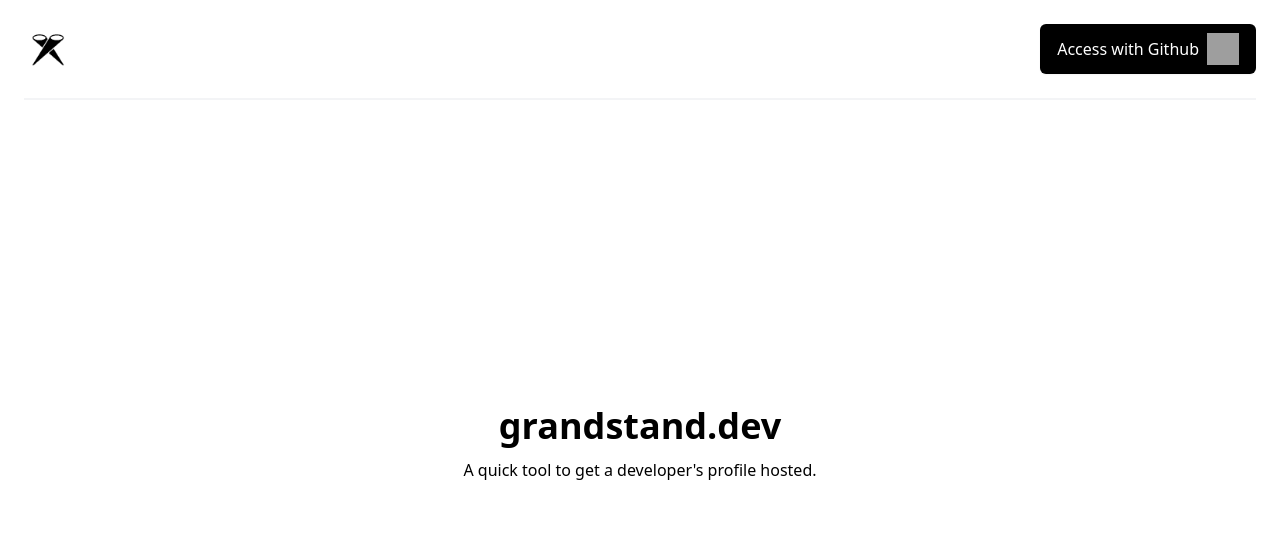
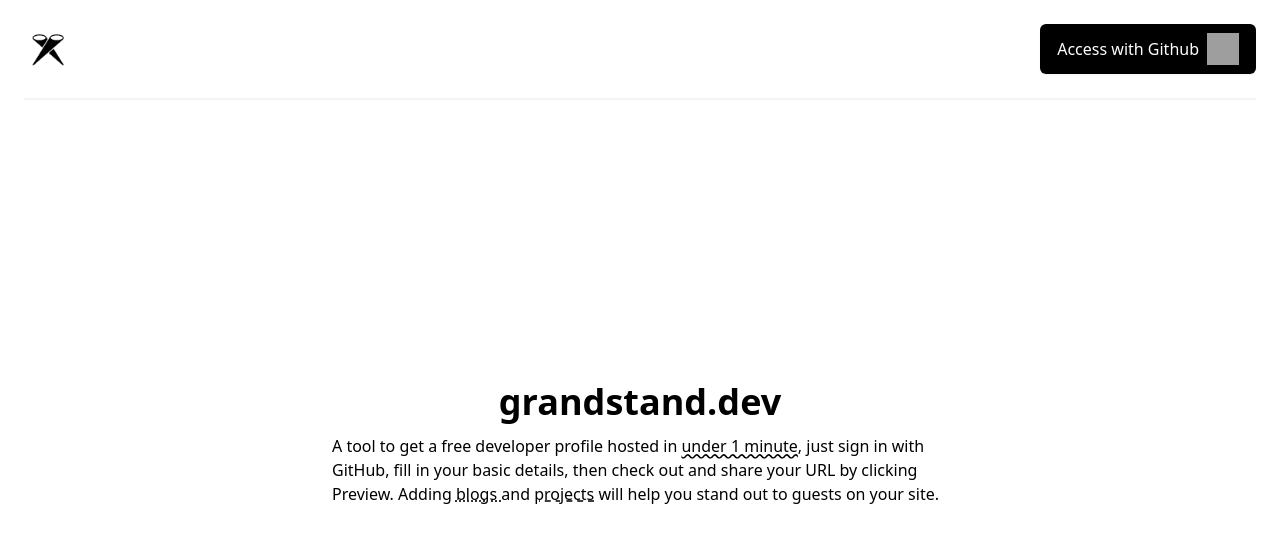
Before and after one commit to justincervantes/grandstand, a Next.js app: page /home in a window 1280 px wide. Shown: the top 542 px of the page. Built offline with nearby package versions, Linux system fonts and the light colour scheme; no server answers; the database is empty; grey boxes are pictures that could not be loaded.

Commit message:
Restyle home

```diff
--- a/pages/home.tsx
+++ b/pages/home.tsx
@@ -8,7 +8,14 @@ const Home = ({ userSlug }) => {
             <div className="grid grid-flow-col p-1 min-h-[80vh]">
                 <div className="flex flex-col items-center justify-center bg-white rounded-lg">
                     <span className="mb-3 text-4xl font-bold">grandstand.dev</span>
-                    <p className="text-center">A quick tool to get a developer's profile hosted.</p>
+                    <p className="w-10/12 text-left md:text-md md:w-1/2">
+                        A tool to get a free developer profile hosted in{' '}
+                        <span className="underline decoration-wavy">under 1 minute</span>, just sign in with GitHub,
+                        fill in your basic details, then check out and share your URL by clicking Preview. Adding{' '}
+                        <span className="underline decoration-dotted">blogs </span>
+                        and <span className="underline decoration-dashed">projects</span> will help you stand out to
+                        guests on your site.
+                    </p>
                 </div>
             </div>
         </EditingLayout>
```
